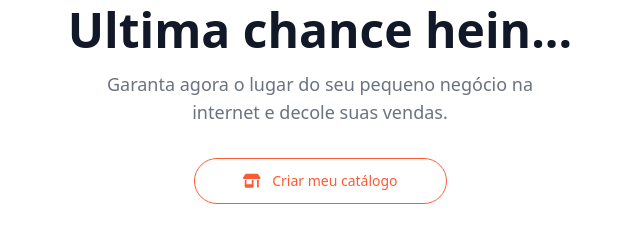
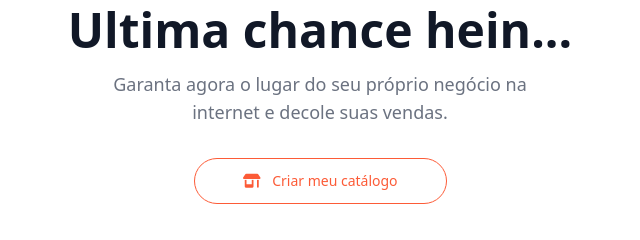
Before and after one commit to Riseway-Brasil/sello.app, a website: page src/index.html in a window 1280 px wide. Shown: the part 2134-2374 px from the top of the page, 320-960 px from the left. Drawn offline with nearby package versions, Linux system fonts and the light colour scheme; no server answers; a web font is replaced by a local one.

Commit message:
changing some texts

```diff
--- a/src/index.html
+++ b/src/index.html
@@ -237,7 +237,7 @@
         </h2>
 
         <p class="max-w-md mx-auto scale_up text-lg mt-4 text-gray-500">
-        Garanta agora o lugar do seu pequeno negócio na internet e decole suas vendas.
+        Garanta agora o lugar do seu próprio negócio na internet e decole suas vendas.
         </p>
 
         <a
```
